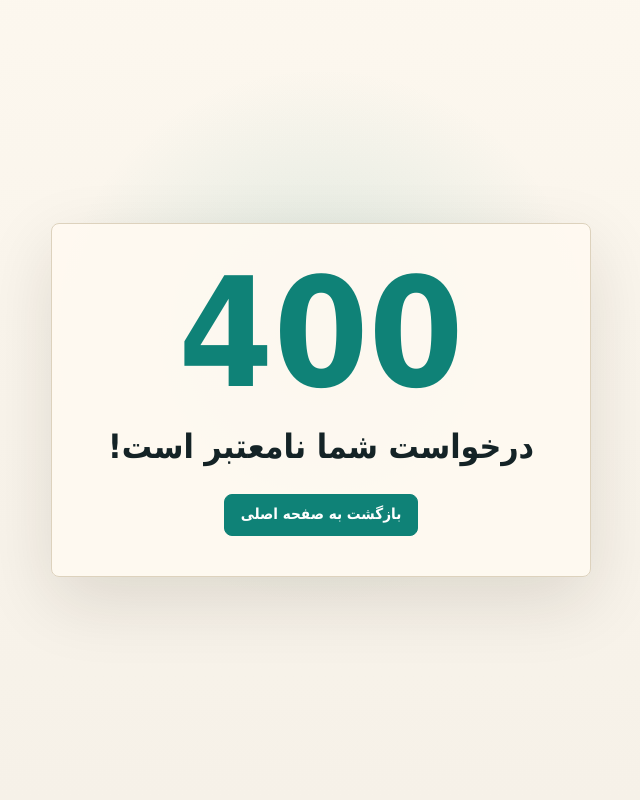
After one commit to SaroHosseini/Parking-System, a Django app: template parking/templates/parking/400.html in a window 1280 px wide. The commit adds this page. Shown: the whole page, without its empty margins (319-959 px from the left). Run offline with Django 5.2, Linux system fonts and the light colour scheme; the template is opened without the code that fills it, so the values that code supplies are empty.

Commit message:
Improve product design and fix bugs and add simple seo

```diff
--- /dev/null
+++ b/parking/templates/parking/400.html
@@ -0,0 +1,7 @@
+{% extends 'parking/error_base.html' %}
+
+{% block error_title %}درخواست نامعتبر | Parkino{% endblock %}
+{% block error_description %}درخواست ارسال شده به پارکینو نامعتبر است.{% endblock %}
+{% block error_aria %}خطای ۴۰۰{% endblock %}
+{% block error_code %}400{% endblock %}
+{% block error_message %}درخواست شما نامعتبر است!{% endblock %}
--- /dev/null
+++ b/parking/templates/parking/error_base.html
@@ -0,0 +1,123 @@
+{% load static %}
+<!DOCTYPE html>
+<html lang="fa" dir="rtl">
+<head>
+    <meta charset="UTF-8">
+    <meta name="viewport" content="width=device-width, initial-scale=1">
+    <title>{% block error_title %}خطا | Parkino{% endblock %}</title>
+    <meta name="robots" content="noindex,follow">
+    <meta name="description" content="{% block error_description %}خطایی در پارکینو رخ داده است.{% endblock %}">
+    <link rel="icon" href="{% static 'parking/img/parkino-logo/favicon.ico' %}">
+    <style>
+        :root {
+            color-scheme: light;
+            --bg: #f6f1e8;
+            --surface: #fffaf1;
+            --text: #142326;
+            --muted: #60706f;
+            --primary: #0f8277;
+            --primary-strong: #09675e;
+            --line: #ddd2bd;
+            --shadow: 0 24px 70px rgba(34, 25, 12, 0.12);
+        }
+
+        @media (prefers-color-scheme: dark) {
+            :root {
+                color-scheme: dark;
+                --bg: #121817;
+                --surface: #1d2826;
+                --text: #f3eee4;
+                --muted: #a9b7b2;
+                --primary: #39bdb0;
+                --primary-strong: #62d5ca;
+                --line: #354542;
+                --shadow: 0 24px 70px rgba(0, 0, 0, 0.34);
+            }
+        }
+
+        * {
+            box-sizing: border-box;
+        }
+
+        html,
+        body {
+            min-height: 100%;
+        }
+
+        body {
+            margin: 0;
+            background:
+                radial-gradient(circle at 50% 42%, color-mix(in srgb, var(--primary) 13%, transparent), transparent 34%),
+                linear-gradient(180deg, color-mix(in srgb, var(--surface) 70%, var(--bg)), var(--bg));
+            color: var(--text);
+            font-family: Vazirmatn, Tahoma, Arial, sans-serif;
+        }
+
+        .error-page {
+            min-height: 100vh;
+            display: grid;
+            place-items: center;
+            padding: 1rem;
+        }
+
+        .error-card {
+            display: grid;
+            justify-items: center;
+            gap: 0.9rem;
+            width: min(100%, 540px);
+            padding: 2.5rem 1.5rem;
+            border: 1px solid var(--line);
+            border-radius: 8px;
+            background: color-mix(in srgb, var(--surface) 92%, transparent);
+            box-shadow: var(--shadow);
+            text-align: center;
+        }
+
+        .error-code {
+            color: var(--primary);
+            font-size: clamp(5rem, 17vw, 9.5rem);
+            font-weight: 900;
+            line-height: 0.92;
+        }
+
+        .error-card h1 {
+            margin: 0;
+            font-size: clamp(1.35rem, 3vw, 2.1rem);
+            line-height: 1.7;
+        }
+
+        .error-card a {
+            min-height: 42px;
+            display: inline-flex;
+            align-items: center;
+            justify-content: center;
+            margin-top: 0.25rem;
+            padding: 0.55rem 1rem;
+            border: 1px solid var(--primary);
+            border-radius: 8px;
+            background: var(--primary);
+            color: #fff;
+            font-size: 0.95rem;
+            font-weight: 800;
+            line-height: 1.4;
+            text-decoration: none;
+            transition: background 0.18s ease, border-color 0.18s ease, transform 0.18s ease;
+        }
+
+        .error-card a:hover {
+            background: var(--primary-strong);
+            border-color: var(--primary-strong);
+            transform: translateY(-1px);
+        }
+    </style>
+</head>
+<body>
+    <main class="error-page">
+        <section class="error-card" aria-label="{% block error_aria %}خطا{% endblock %}">
+            <strong class="error-code">{% block error_code %}Error{% endblock %}</strong>
+            <h1>{% block error_message %}خطایی رخ داده است!{% endblock %}</h1>
+            <a href="/">بازگشت به صفحه اصلی</a>
+        </section>
+    </main>
+</body>
+</html>
--- a/parking/urls.py
+++ b/parking/urls.py
@@ -8,6 +8,8 @@ app_name = 'parking'
 
 urlpatterns = [
     path('', views.home, name='home'),
+    path('robots.txt', views.robots_txt, name='robots_txt'),
+    path('sitemap.xml', views.sitemap_xml, name='sitemap_xml'),
 
     path('request/', views.customer_request_view, name='customer_request'),
     path('request/status/', views.request_status_view, name='request_status'),
--- a/parking_system/urls.py
+++ b/parking_system/urls.py
@@ -11,6 +11,11 @@ urlpatterns = [
     path('', include('parking.urls')),
 ]
 
+handler400 = 'parking.views.custom_bad_request'
+handler403 = 'parking.views.custom_permission_denied'
+handler404 = 'parking.views.custom_page_not_found'
+handler500 = 'parking.views.custom_server_error'
+
 
 if settings.DEBUG:
     import debug_toolbar
```
Also changed, not shown: parking/templates/parking/403.html (added, +7 -0 lines), parking/templates/parking/404.html (added, +7 -0 lines), parking/templates/parking/500.html (added, +7 -0 lines), parking/templates/parking/base_public.html (+14 -1 lines), parking/templates/parking/customer_request.html (+7 -0 lines), parking/templates/parking/home.html (+7 -0 lines), parking/templates/parking/login.html (+7 -0 lines), parking/views.py (+77 -1 lines), parking_system/settings.py (+9 -2 lines).
